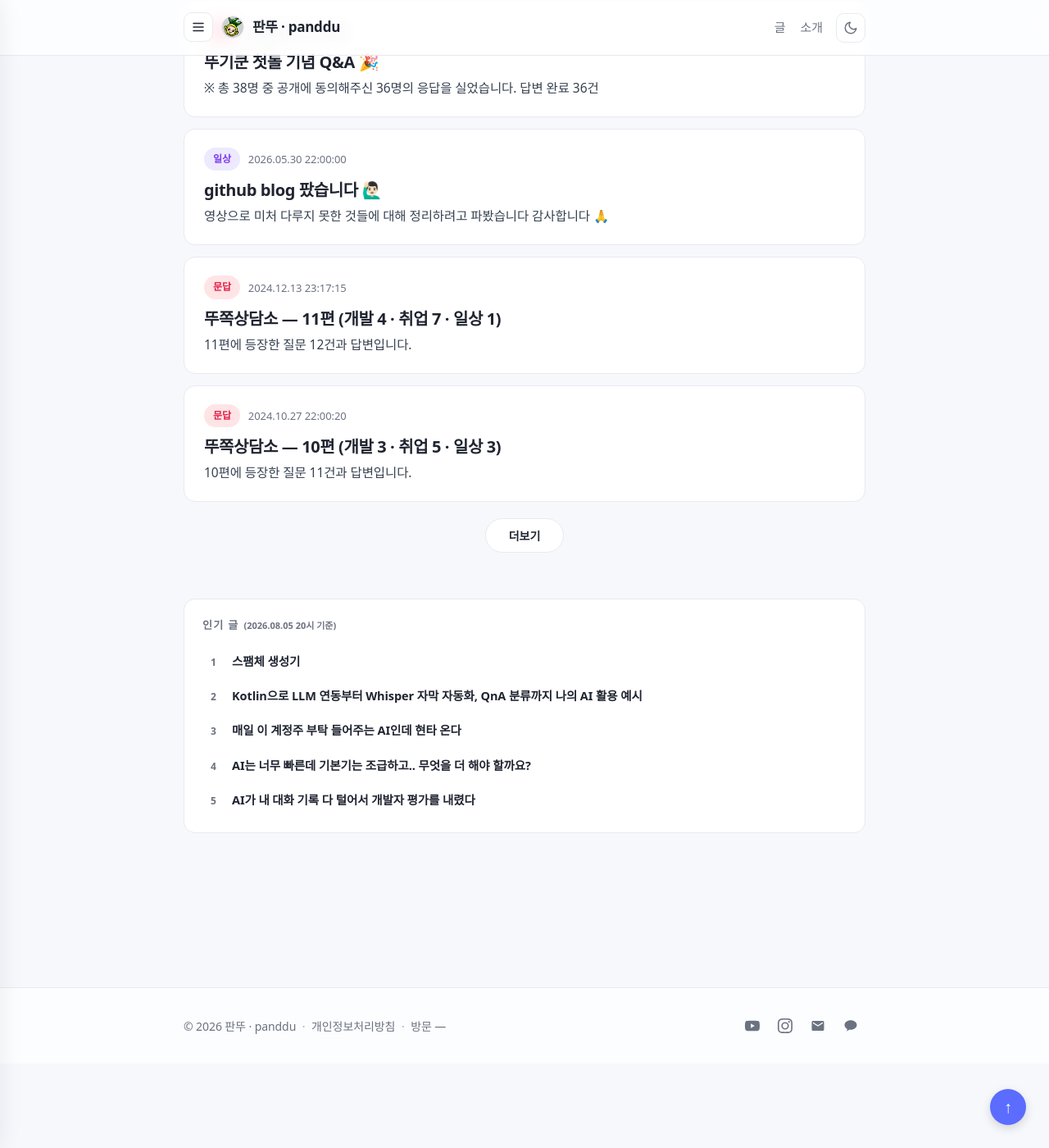
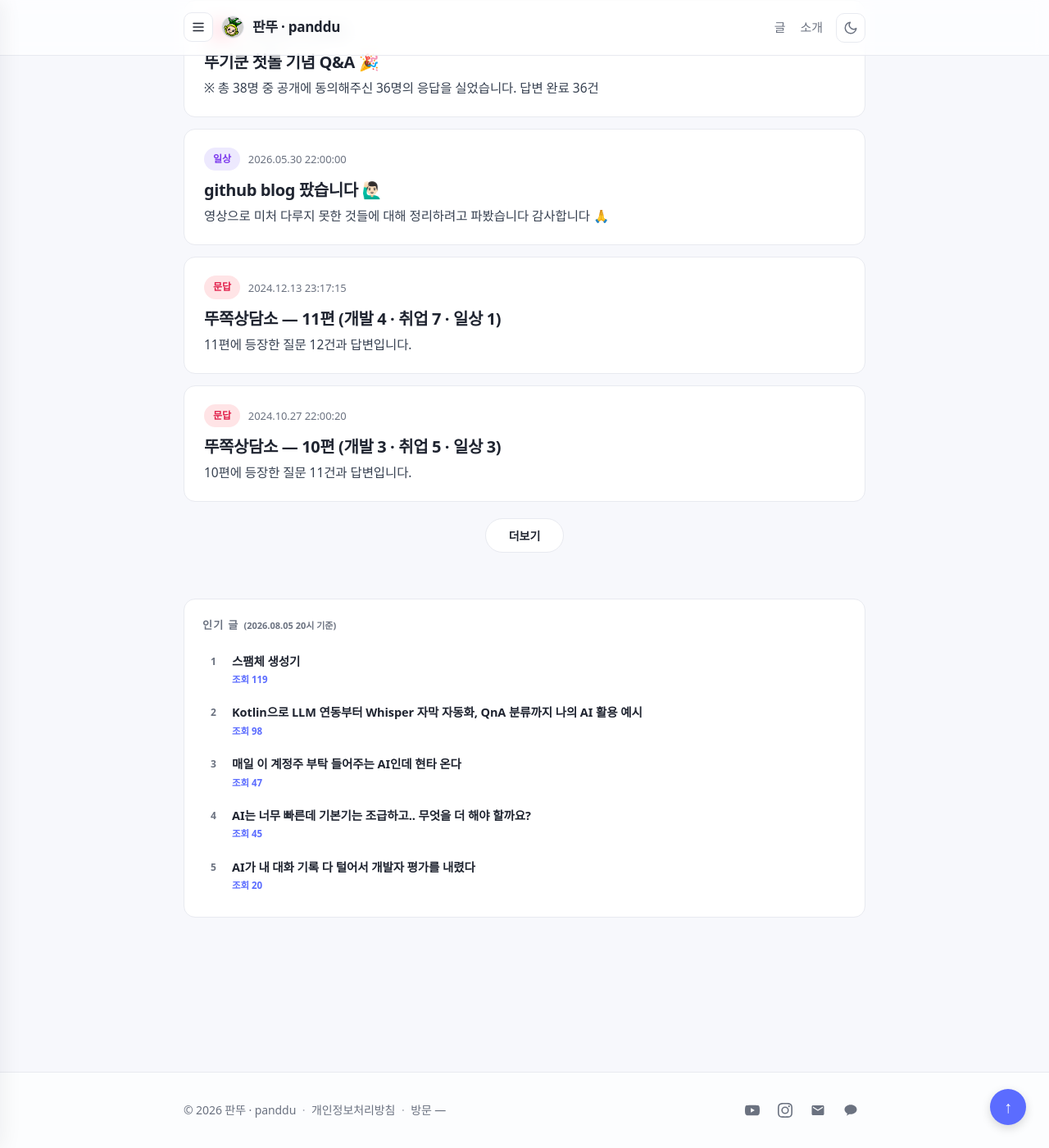
Before and after one commit to panddu/panddu.github.io, a Jekyll site: the page built from index.html, in a window 1280 px wide and 1400 px high, scrolled down 1494 px. Shown: the whole window at 82% size. Built offline with Jekyll 4.4.1, drawn with Linux system fonts in a browser that asks for light colours; some web fonts are replaced.

Commit message:
feat: 인기글 위젯에 조회수 표시
제목이 왜 인기 글인지 한눈에 보이도록 제목 아래에 "조회 N" 배지를 accent
색으로 추가. 헤드리스 크롬으로 다크모드 렌더링 확인 완료.

```diff
--- a/_includes/popular_posts.html
+++ b/_includes/popular_posts.html
@@ -13,7 +13,10 @@
       <li class="popular-posts__item">
         <a class="popular-posts__link" href="{{ p.url | relative_url }}">
           <span class="popular-posts__rank">{{ forloop.index }}</span>
-          <span class="popular-posts__title">{{ p.title }}</span>
+          <span class="popular-posts__body">
+            <span class="popular-posts__title">{{ p.title }}</span>
+            <span class="popular-posts__views">조회 {{ p.views }}</span>
+          </span>
         </a>
       </li>
     {%- endfor -%}
--- a/assets/css/main.scss
+++ b/assets/css/main.scss
@@ -1369,7 +1369,7 @@ body.is-sidebar-open { overflow: hidden; }
 }
 .popular-posts__link {
   display: flex;
-  align-items: baseline;
+  align-items: flex-start;
   gap: 10px;
   padding: 8px 10px;
   border-radius: 10px;
@@ -1388,6 +1388,14 @@ body.is-sidebar-open { overflow: hidden; }
   color: var(--muted);
   flex-shrink: 0;
   width: 16px;
+  padding-top: 1px;
+}
+.popular-posts__body {
+  display: flex;
+  flex-direction: column;
+  gap: 3px;
+  min-width: 0;
+  flex: 1;
 }
 .popular-posts__title {
   font-size: 14.5px;
@@ -1397,6 +1405,11 @@ body.is-sidebar-open { overflow: hidden; }
   -webkit-line-clamp: 2;
   -webkit-box-orient: vertical;
   overflow: hidden;
+}
+.popular-posts__views {
+  font-size: 11.5px;
+  font-weight: 700;
+  color: var(--accent);
 }
 
 @media (min-width: 1440px) {
```
